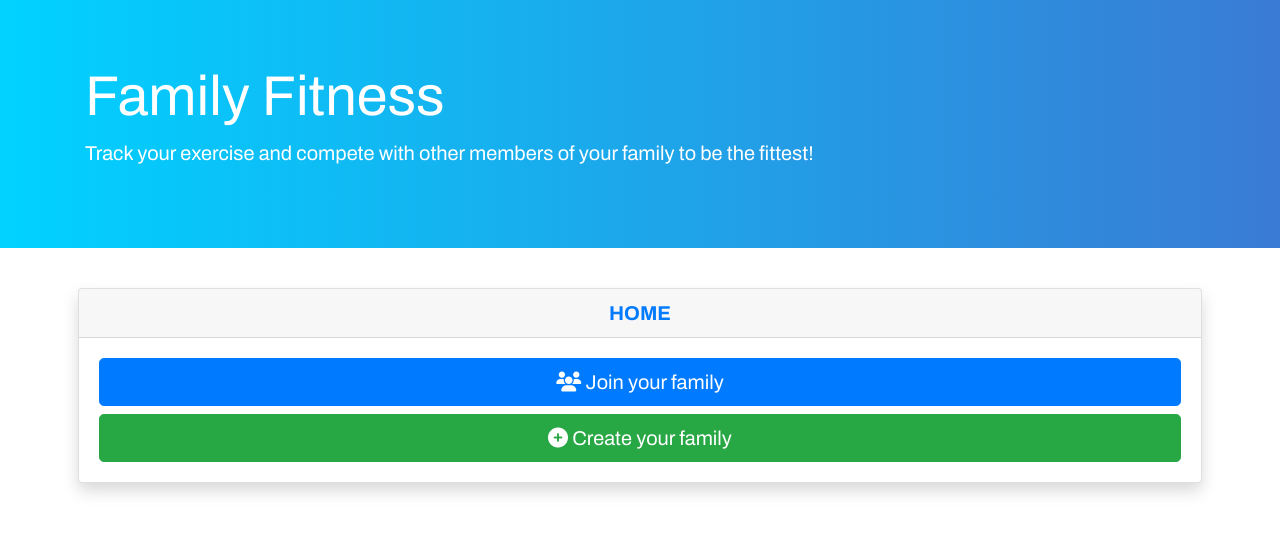
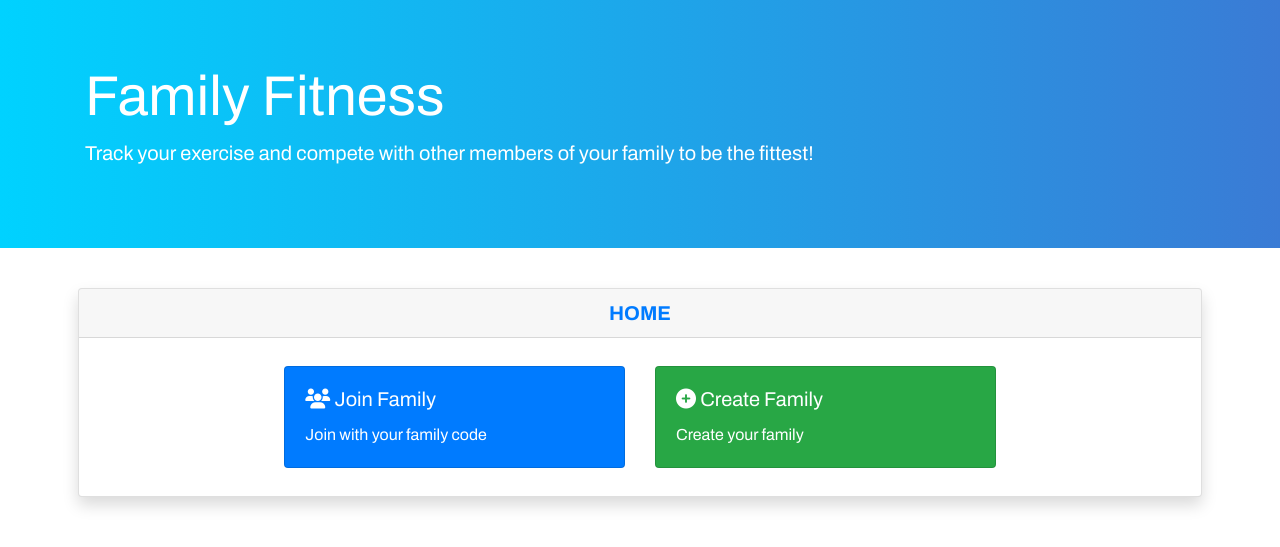
Before and after one commit to imaadzaffar/family-fitness, a Django app: page / in a window 1280 px wide. Shown: the part 57-604 px from the top of the page. Run offline with Django 3.2, Linux system fonts and the light colour scheme; the visitor is signed in with stand-in values (Sample User, id 1); data that the repository does not hold is empty; some libraries are stand-ins or nearby versions.

Commit message:
Updated home family cards

```diff
--- a/main/templates/main/home.html
+++ b/main/templates/main/home.html
@@ -9,10 +9,26 @@
       </div>
       <div class="card-body">
         {% if family is None %}
-          <a class="btn btn-primary btn-block btn-lg" href="{% url 'join_family' %}"><i class="fas fa-users"></i> Join your family</a>
-          <a class="btn btn-success btn-block btn-lg" href="{% url 'create_family' %}"><i class="fas fa-plus-circle"></i> Create your family</a>
+          <div class="row justify-content-center">
+            <div class="col-md-6 col-lg-4 py-2">
+              <div class="card bg-primary text-white h-100">
+                <div class="card-body">
+                  <h5 class="card-title"><i class="fas fa-users"></i> Join Family</h5>
+                  <a href="{% url 'leaderboard' %}" class="stretched-link text-white">Join with your family code</a>
+                </div>
+              </div>
+            </div>
+            <div class="col-md-6 col-lg-4 py-2">
+              <div class="card bg-success text-white h-100">
+                <div class="card-body">
+                  <h5 class="card-title"><i class="fas fa-plus-circle"></i> Create Family</h5>
+                  <a href="{% url 'create_family' %}" class="stretched-link text-white">Create your family</a>
+                </div>
+              </div>
+            </div>
+          </div>
         {% else %}
-          <div class="d-flex row">
+          <div class="row">
             <div class="col-md-6 col-lg py-2">
               <div class="card bg-primary text-white h-100">
                 <div class="card-body">
```
